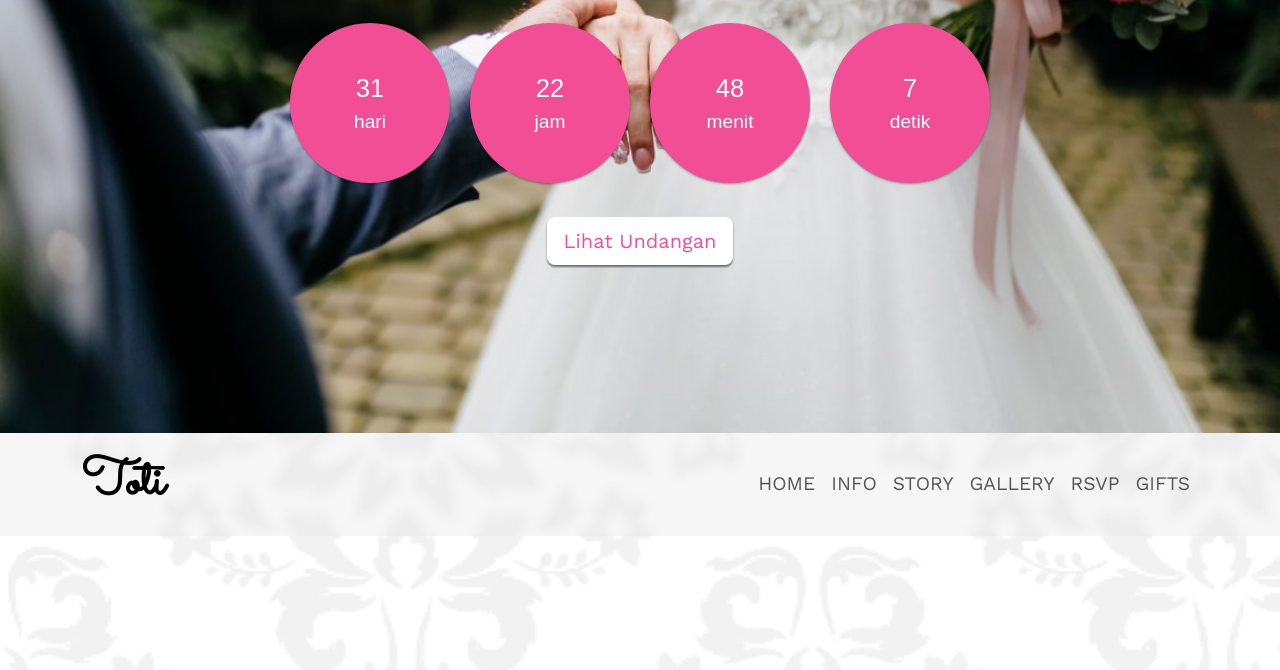
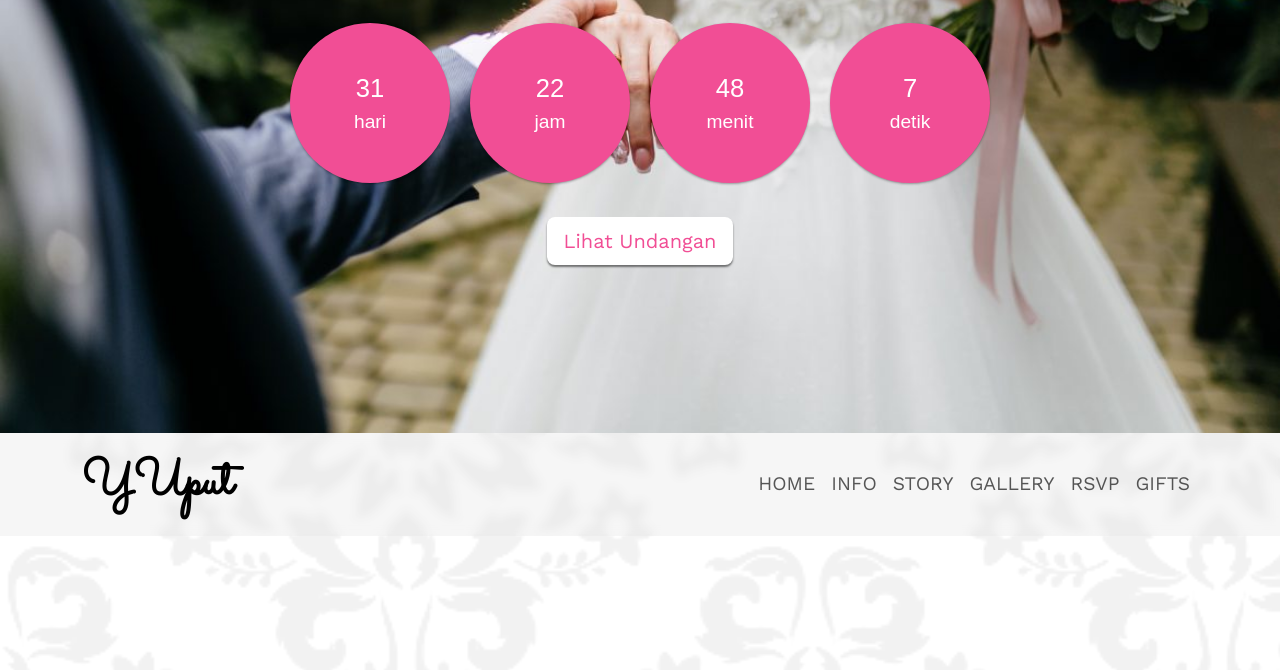
Before and after one commit to yudhi1933/Happy-Wadding, a plain HTML site: page index.html in a window 1280 px wide. Shown: the part 367-1037 px from the top of the page. Drawn offline with nearby package versions, Linux system fonts and the light colour scheme; some packages are replaced by stand-ins of ours; a script that the page names is missing.

Commit message:
mengubah toti ke yuput

```diff
--- a/index.html
+++ b/index.html
@@ -39,7 +39,7 @@
 
     <nav class="navbar navbar-expand-md bg-transparent sticky-top mynavbar">
       <div class="container">
-        <a class="navbar-brand" href="#">Toti</a>
+        <a class="navbar-brand" href="#">YUput</a>
         <button
           class="navbar-toggler border-0" type="button" data-bs-toggle="offcanvas" data-bs-target="#offcanvasNavbar" aria-controls="offcanvasNavbar" aria-label="Toggle navigation">
           <span class="navbar-toggler-icon"></span>
```
